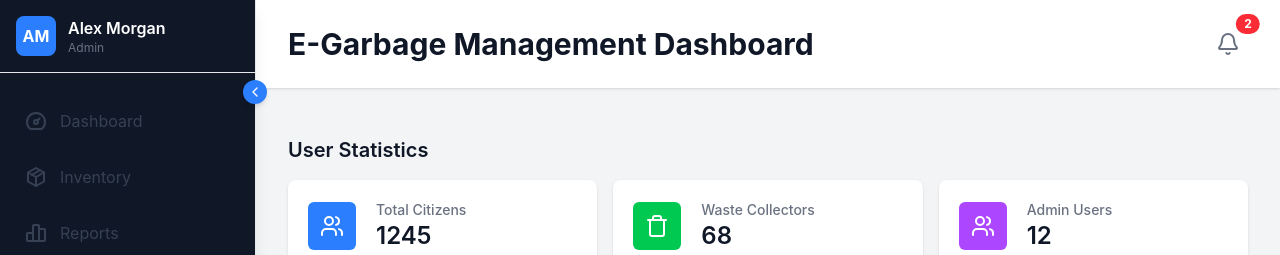
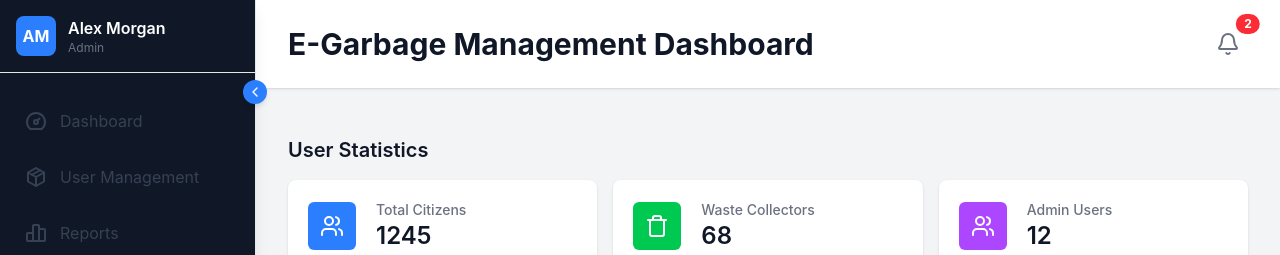
Before and after one commit to Aravinda-99/E_Garbage_Management_System, a React (Vite) app in the folder client/Client/: page /AdminDashboard in a window 1280 px wide. Shown: the top 255 px of the page. Built offline with nearby package versions, Linux system fonts and the light colour scheme.

Commit message:
Change SideBar

```diff
--- a/client/Client/src/Components/Admin/dashbordComponent/SideBar.jsx
+++ b/client/Client/src/Components/Admin/dashbordComponent/SideBar.jsx
@@ -18,7 +18,7 @@ const SideBar = ({ userName = "Alex Morgan", userRole = "Admin", onToggle, onMen
 
   const menuItems = [
     { icon: IconDashboard, label: 'Dashboard' },
-    { icon: IconBoxSeam, label: 'Inventory' },
+    { icon: IconBoxSeam, label: 'User Management' },
     { icon: IconChartBar, label: 'Reports' },
     { icon: IconBellRinging, label: 'Notifications' },
     { icon: IconSettings, label: 'Settings' }
```
